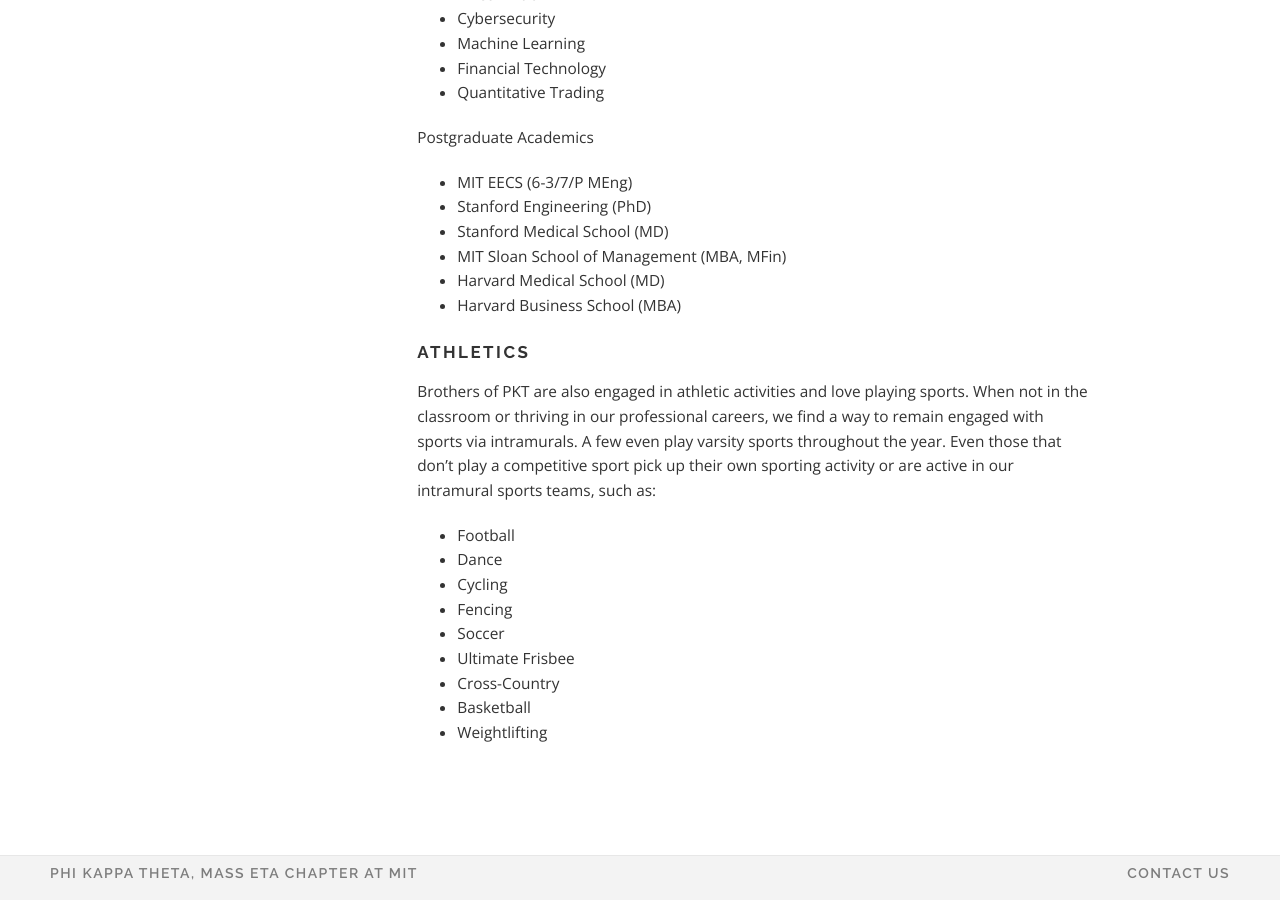
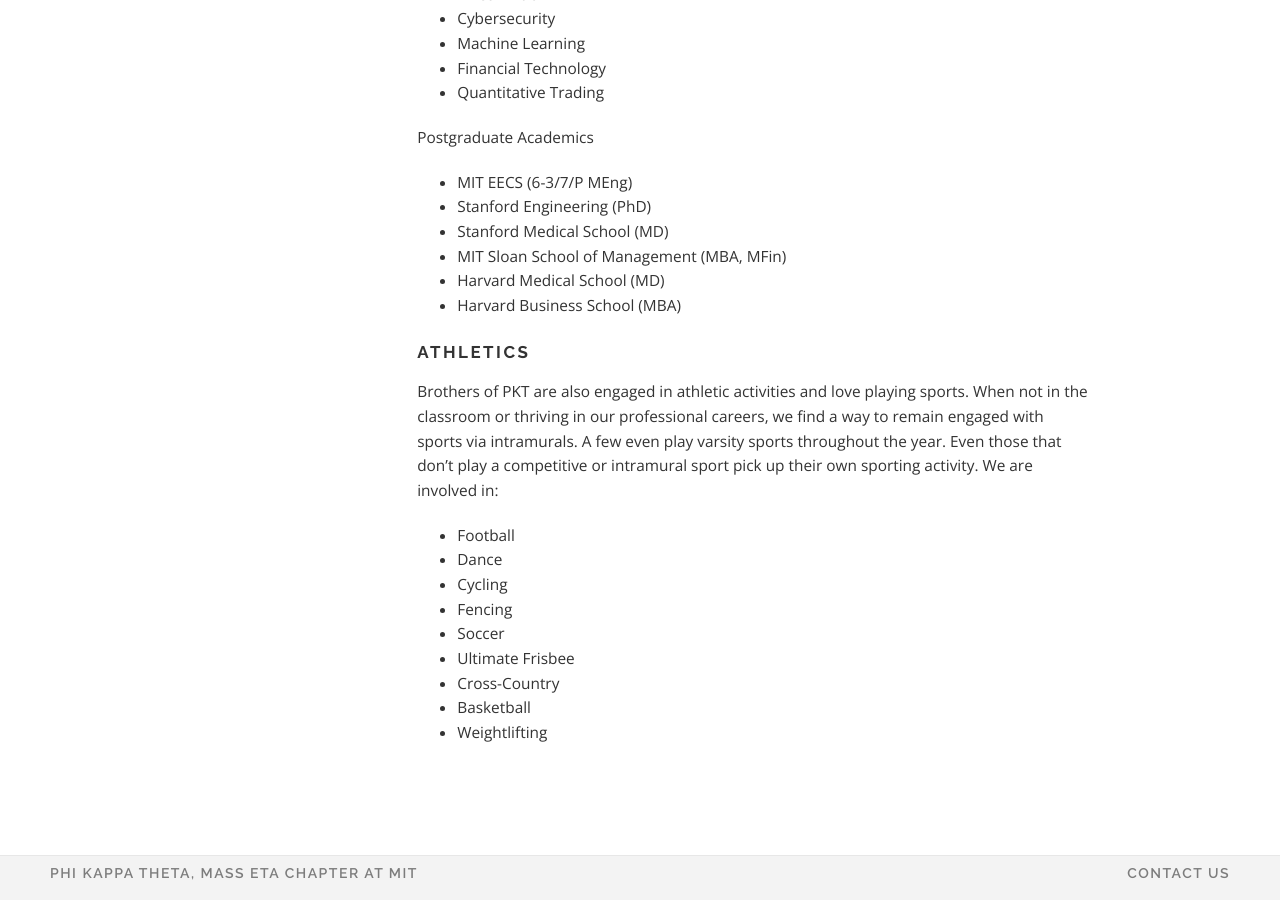
Before and after one commit to pktmasseta/pktmasseta.github.io, a Jekyll site: the page built from _brothers/index.md, in a window 1280 px wide and 900 px high, scrolled down 2099 px. Built offline with Jekyll 4.4.1, drawn with Linux system fonts in a browser that asks for light colours.

Commit message:
v1 correction - athletics description

```diff
--- a/_brothers/index.md
+++ b/_brothers/index.md
@@ -78,7 +78,7 @@
 
 ###### Athletics
 
-Brothers of PKT are also engaged in athletic activities and love playing sports. When not in the classroom or thriving in our professional careers, we find a way to remain engaged with sports via intramurals. A few even play varsity sports throughout the year. Even those that don't play a competitive sport pick up their own sporting activity or are active in our intramural sports teams, such as:
+Brothers of PKT are also engaged in athletic activities and love playing sports. When not in the classroom or thriving in our professional careers, we find a way to remain engaged with sports via intramurals. A few even play varsity sports throughout the year. Even those that don't play a competitive or intramural sport pick up their own sporting activity. We are involved in:
 
 - Football
 - Dance
```
Also changed, not shown: 1 other file.
